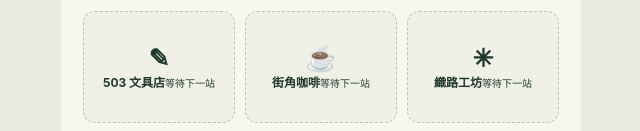
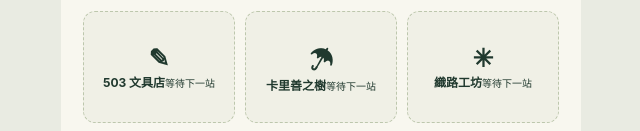
Before and after one commit to icebear517/homei-digital-passport, a website: page docs/index.html in a window 1280 px wide. Shown: the part 616-747 px from the top of the page, 319-959 px from the left. Drawn offline with Linux system fonts and the light colour scheme.

Commit message:
Use Kalisan Tree as demo merchant

```diff
--- a/config/campaign.json
+++ b/config/campaign.json
@@ -13,7 +13,7 @@
   "drawRule": "每集滿 3 間不同店家，可增加 1 次轉盤機會；集滿 6 間可轉 2 次。",
   "merchants": [
     { "id": "503-stationery", "name": "503 文具店", "category": "生活選物", "icon": "✎", "color": "peach", "description": "把日常裡的小靈感，帶回家。", "address": "展示店家｜地址待確認", "hasLineOA": true, "officialAccountId": "", "sample": false },
-    { "id": "demo-cafe", "name": "街角咖啡", "category": "風味日常", "icon": "☕", "color": "sage", "description": "跟著咖啡香，收下一枚小鎮印記。", "address": "示範合作店家｜地址待確認", "hasLineOA": true, "officialAccountId": "", "sample": true },
+    { "id": "demo-cafe", "name": "卡里善之樹", "category": "文化工藝", "icon": "☂", "color": "sage", "description": "用一把傘，收下一枚小鎮印記。", "address": "示範合作店家｜地址待確認", "hasLineOA": true, "officialAccountId": "", "sample": true },
     { "id": "demo-craft", "name": "織路工坊", "category": "手感生活", "icon": "✳", "color": "yellow", "description": "從一條線開始，遇見和美的手感生活。", "address": "示範合作店家｜地址待確認", "hasLineOA": false, "facebookUrl": "", "sample": true }
   ],
   "prizes": [
--- a/docs/index.html
+++ b/docs/index.html
@@ -19,6 +19,6 @@
     <section id="draw" class="draw"><h2>幸運轉盤</h2><div id="wheel">轉</div><p id="draw-status"></p><button id="spin">轉動幸運轉盤</button><div id="coupons"></div></section>
   </main>
   <div id="spin-screen" class="spin-screen" hidden><div><div class="mini-wheel">轉</div><p class="spin-word">轉<span>轉</span><i>轉</i>！</p><small>幸運正在靠近…</small></div></div>
-  <script src="./static.js?v=liff-entry-4"></script>
+  <script src="./static.js?v=merchant-name-5"></script>
 </body>
 </html>
--- a/docs/static.js
+++ b/docs/static.js
@@ -1,4 +1,4 @@
-const stores=[['503-stationery','503 文具店','✎','生活選物'],['demo-cafe','街角咖啡','☕','風味日常'],['demo-craft','織路工坊','✳','手感生活'],['demo-food','巷口好食','♨','在地滋味'],['demo-flower','小鎮花室','✿','生活花藝'],['demo-book','閱讀角落','▤','書香日常']];
+const stores=[['503-stationery','503 文具店','✎','生活選物'],['demo-cafe','卡里善之樹','☂','文化工藝'],['demo-craft','織路工坊','✳','手感生活'],['demo-food','巷口好食','♨','在地滋味'],['demo-flower','小鎮花室','✿','生活花藝'],['demo-book','閱讀角落','▤','書香日常']];
 const prizes=['503 文具店驚喜小禮','和美在地好禮'];
 const key='homei-static-demo-v1';
 let state;
```
